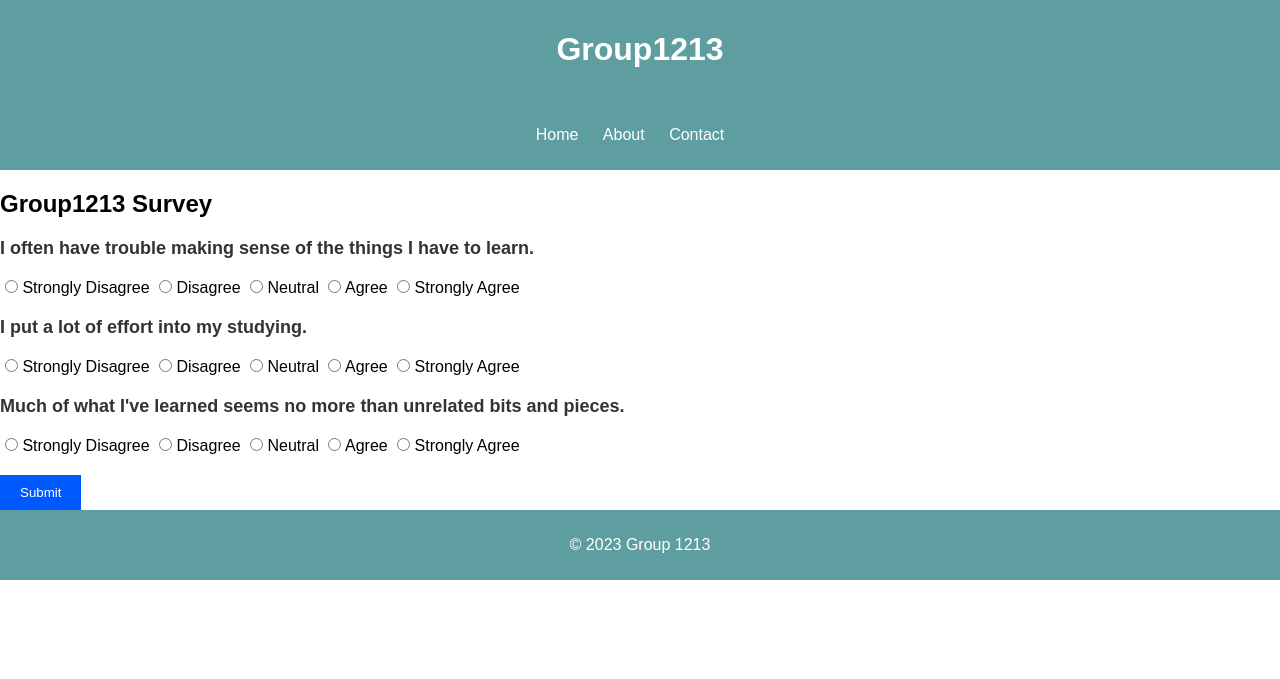
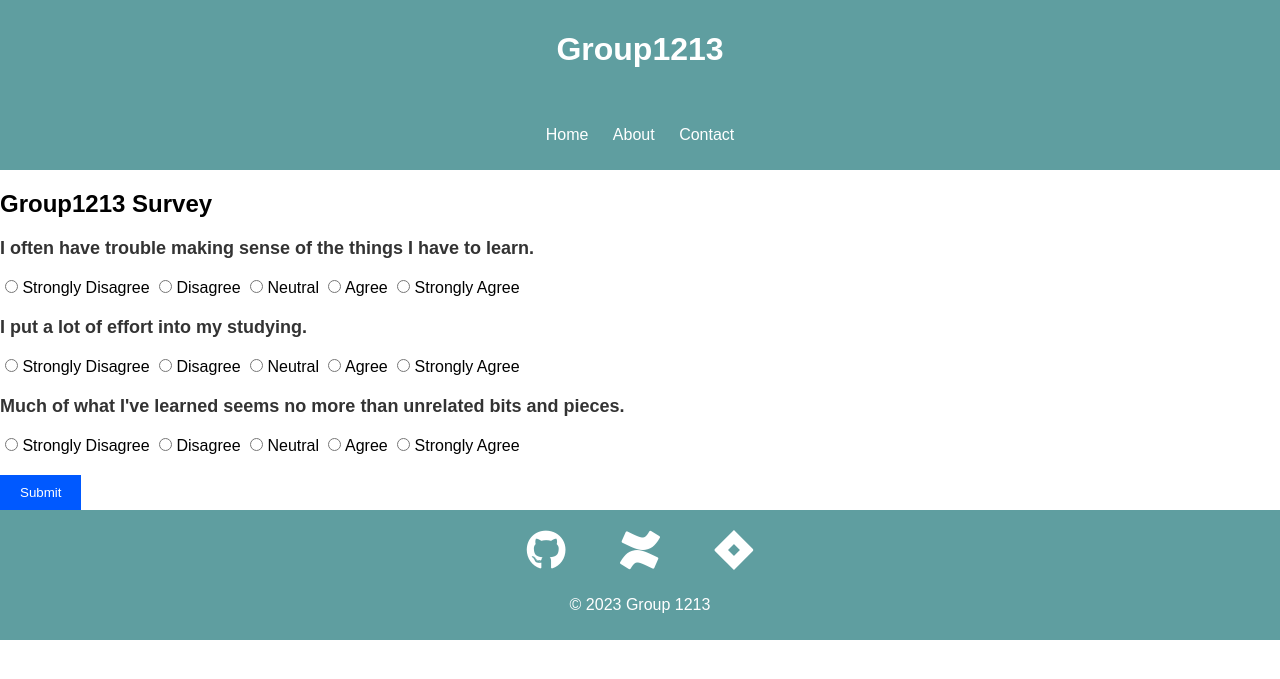
Before and after one commit to Tuomas-Talkio/HAMK-Edu, a PHP site: page / in a window 1280 px wide. Shown: the top 679 px of the page. Run offline with PHP 8.4, Linux system fonts and the light colour scheme.

Commit message:
small changes to style

```diff
--- a/includes/footer.php
+++ b/includes/footer.php
@@ -1,5 +1,18 @@
     <footer>
+        <div class="footer-links">
+            <a href="https://github.com/Tuomas-Talkio/HAMK-Edu" target="_blank" rel="noopener noreferrer">
+                <i class="fab fa-github"></i>
+            </a>
+            <a href="https://bitdocs.hamk.fi/display/DP1HEW/DFP+P22+1213+HAMK+Edu" target="_blank" rel="noopener noreferrer">
+                <i class="fab fa-confluence"></i>
+            </a>
+            <a href="https://bitprojects.hamk.fi/secure/RapidBoard.jspa?rapidView=278&projectKey=DFP2212&view=planning&selectedIssue=DFP2212-6&quickFilter=555&issueLimit=100" target="_blank" rel="noopener noreferrer">
+                <i class="fab fa-jira"></i>
+            </a>
+        </div>
+
         <p>&copy; <?php echo date("Y"); ?> Group 1213</p>
+
     </footer>
 </body>
 </html>
--- a/includes/header.php
+++ b/includes/header.php
@@ -7,6 +7,7 @@ session_start()
     <meta charset="UTF-8">
     <meta name="viewport" content="width=device-width, initial-scale=1.0">
     <link rel="stylesheet" href="../styles/style.css">
+    <link rel="stylesheet" href="https://cdnjs.cloudflare.com/ajax/libs/font-awesome/6.4.0/css/all.min.css">
     <script src="https://cdn.jsdelivr.net/npm/chart.js"></script>
     <title>Group1213</title>
 </head>
@@ -16,7 +17,7 @@ session_start()
 </header>
 <nav>
     <ul>
-        <li><a href="#">Home</a></li>
+        <li><a href="../index.php">Home</a></li>
         <li><a href="#">About</a></li>
         <li><a href="#">Contact</a></li>
     </ul>
--- a/styles/style.css
+++ b/styles/style.css
@@ -15,8 +15,11 @@ nav ul {
 
 nav li {
     display: inline;
+    color: white;
+}
+
+nav li:not(:last-child) {
     margin-right: 20px;
-    color: white;
 }
 
 nav a{
@@ -34,6 +37,22 @@ footer {
     text-align: center;
     padding: 10px;
 }
+.footer-links{
+    padding-bottom: 10px;
+    padding-top: 10px;
+}
+.footer-links a{
+    color: inherit;
+    text-decoration: inherit;
+}
+
+.footer-links i{
+    font-size: 40px;
+}
+
+.footer-links a:not(:last-child)  {
+    margin-right: 50px;
+}
 
 canvas {
     object-fit: contain;
```
